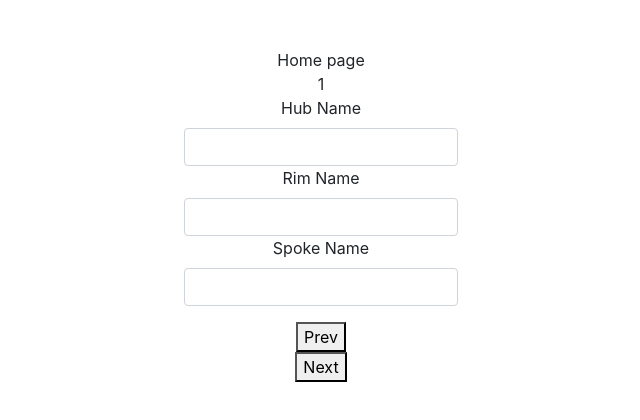
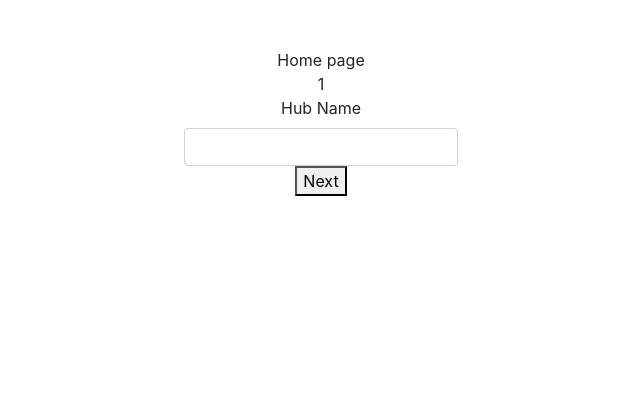
Before and after one commit to kimchirice/32spoke, a React (Create React App) app: page / in a window 1280 px wide. Shown: the top 420 px of the page, without its empty margins (319-959 px from the left). Built offline with nearby package versions, Linux system fonts and the light colour scheme.

Commit message:
[Add] adding conitions to display component respectively

```diff
--- a/src/App.js
+++ b/src/App.js
@@ -27,12 +27,16 @@ function App() {
   }
 
   const handleButtonNext = () => {
-    setCurrentStep( preV => preV += 1)
+    if (currentStep < 4){
+      setCurrentStep( preV => preV += 1)
+    }
   }
 
   const handleButtonPrev = () => {
+    if (currentStep > 1){
+      setCurrentStep( preV => preV -= 1)
+    }
 
-    setCurrentStep( preV => preV -= 1)
   }
 
   return (
@@ -44,12 +48,17 @@ function App() {
         {spokeName}
         <Navigation />
         <Progress currentStep={currentStep} />
+    { currentStep === 1 &&
+        <Hub handleChange={handleHubName} /> }
+    { currentStep === 2 &&
+      <Rim handleChange={handleRimName} />
+    }
 
-        <Hub handleChange={handleHubName} />
-        <Rim handleChange={handleRimName} />
-        <Spoke handleChange={handleSpokeName}/>
-        <Button title={'Prev'} className="btn btn-primary" handleClick={handleButtonPrev} />
-        <Button title={"Next"} className="btn btn-warning" handleClick={handleButtonNext} />
+    {currentStep === 3 &&
+        <Spoke handleChange={handleSpokeName}/> }
+
+        { currentStep > 1 && <Button title={'Prev'} className="btn btn-primary" handleClick={handleButtonPrev} />}
+    { currentStep < 4 && <Button title={"Next"} className="btn btn-warning" handleClick={handleButtonNext} /> }
     </div>
   );
 }
```
